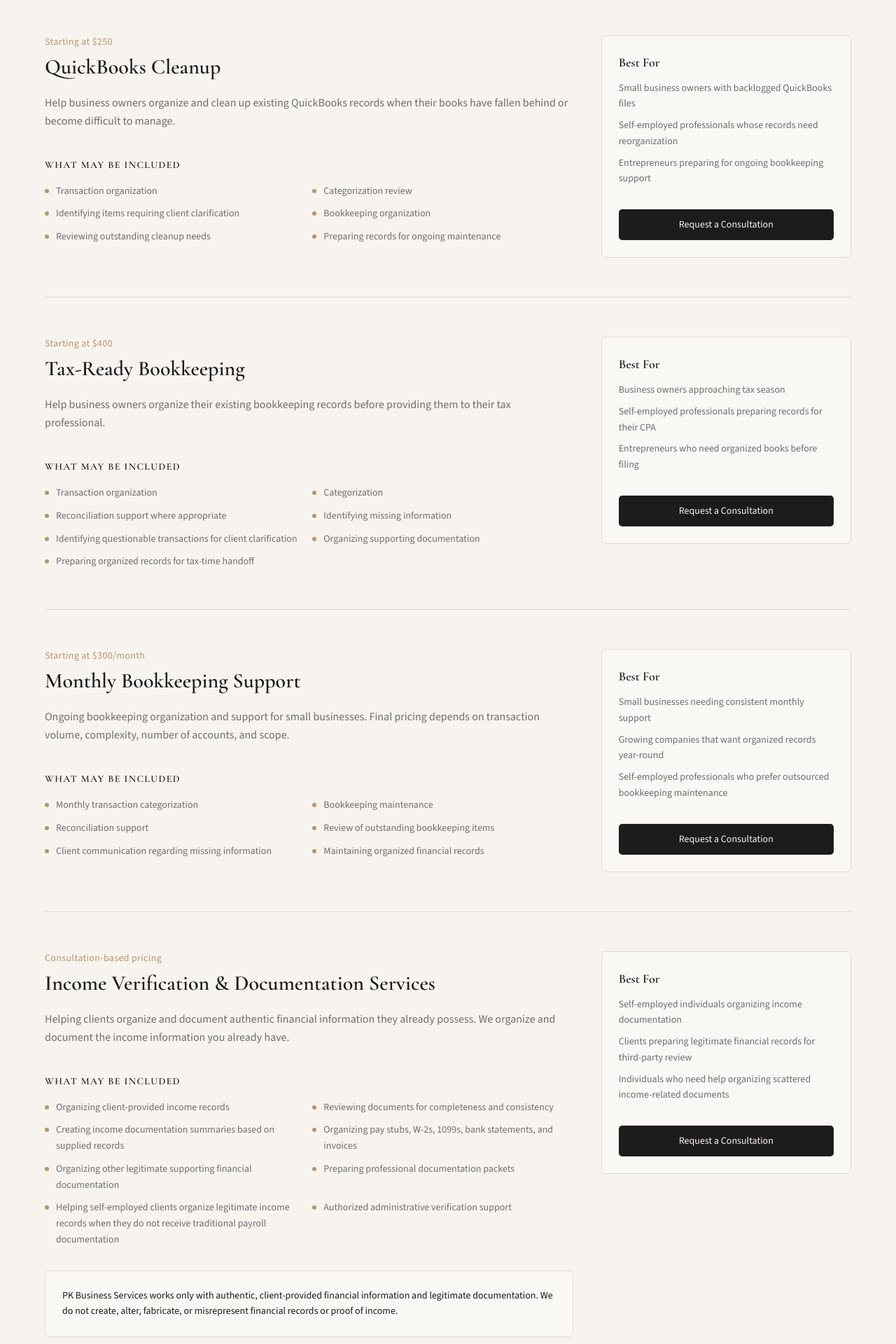
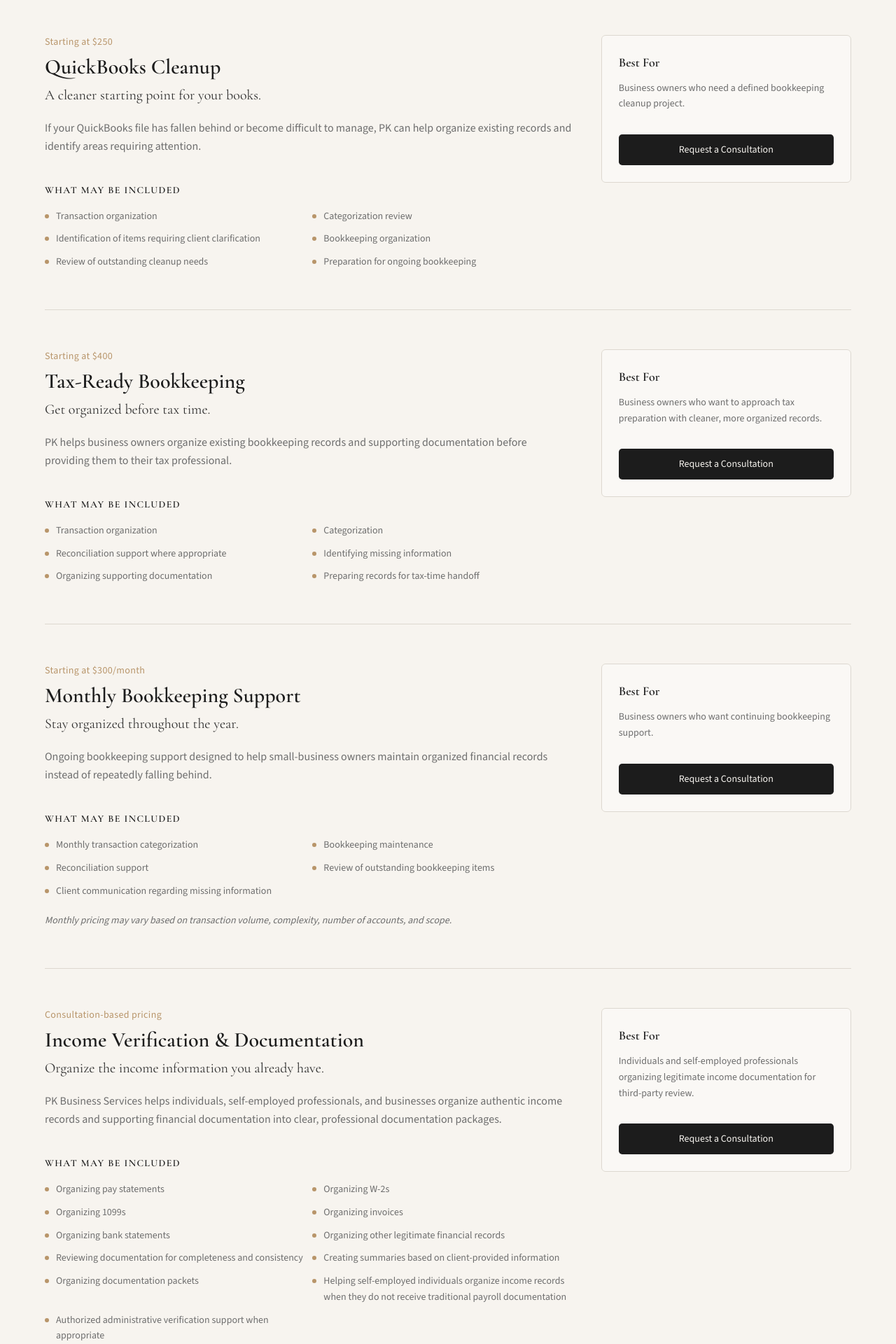
Before and after one commit to portiaallen/pk-business-web, a Next.js app: page /services in a window 1280 px wide. Shown: the part 420-2340 px from the top of the page at 70% size. Built offline with nearby package versions, Linux system fonts and the light colour scheme.

Commit message:
Sync site refinements (batch 3 continued)

```diff
--- a/src/content/services.ts
+++ b/src/content/services.ts
@@ -8,11 +8,13 @@
   id: ServiceId;
   name: string;
   shortName: string;
+  headline: string;
   price: string;
   shortDescription: string;
   description: string;
   scope: string[];
   bestFor: string[];
+  scopeNote?: string;
   href: string;
 }
 
@@ -21,23 +23,22 @@
     id: "quickbooks-cleanup",
     name: "QuickBooks Cleanup",
     shortName: "QuickBooks Cleanup",
+    headline: "A cleaner starting point for your books.",
     price: "Starting at $250",
     shortDescription:
-      "Organize and clean up existing QuickBooks records when your books have fallen behind or become difficult to manage.",
+      "Behind on your books? PK helps organize existing QuickBooks records, review transaction categorization, identify items requiring clarification, and create a cleaner starting point.",
     description:
-      "Help business owners organize and clean up existing QuickBooks records when their books have fallen behind or become difficult to manage.",
+      "If your QuickBooks file has fallen behind or become difficult to manage, PK can help organize existing records and identify areas requiring attention.",
     scope: [
       "Transaction organization",
       "Categorization review",
-      "Identifying items requiring client clarification",
+      "Identification of items requiring client clarification",
       "Bookkeeping organization",
-      "Reviewing outstanding cleanup needs",
-      "Preparing records for ongoing maintenance",
+      "Review of outstanding cleanup needs",
+      "Preparation for ongoing bookkeeping",
     ],
     bestFor: [
-      "Small business owners with backlogged QuickBooks files",
-      "Self-employed professionals whose records need reorganization",
-      "Entrepreneurs preparing for ongoing bookkeeping support",
+      "Business owners who need a defined bookkeeping cleanup project.",
     ],
     href: "/services#quickbooks-cleanup",
   },
@@ -45,24 +46,22 @@
     id: "tax-ready-bookkeeping",
     name: "Tax-Ready Bookkeeping",
     shortName: "Tax-Ready Bookkeeping",
+    headline: "Get organized before tax time.",
     price: "Starting at $400",
     shortDescription:
-      "Organize your bookkeeping records before providing them to your tax professional for a smoother tax-time handoff.",
+      "Get your business records organized before providing them to your tax professional. PK helps bring structure to existing bookkeeping records and supporting documentation.",
     description:
-      "Help business owners organize their existing bookkeeping records before providing them to their tax professional.",
+      "PK helps business owners organize existing bookkeeping records and supporting documentation before providing them to their tax professional.",
     scope: [
       "Transaction organization",
       "Categorization",
       "Reconciliation support where appropriate",
       "Identifying missing information",
-      "Identifying questionable transactions for client clarification",
       "Organizing supporting documentation",
-      "Preparing organized records for tax-time handoff",
+      "Preparing records for tax-time handoff",
     ],
     bestFor: [
-      "Business owners approaching tax season",
-      "Self-employed professionals preparing records for their CPA",
-      "Entrepreneurs who need organized books before filing",
+      "Business owners who want to approach tax preparation with cleaner, more organized records.",
     ],
     href: "/services#tax-ready-bookkeeping",
   },
@@ -70,49 +69,49 @@
     id: "monthly-bookkeeping",
     name: "Monthly Bookkeeping Support",
     shortName: "Monthly Bookkeeping Support",
+    headline: "Stay organized throughout the year.",
     price: "Starting at $300/month",
     shortDescription:
-      "Ongoing bookkeeping organization and support to help keep your financial records current and well-maintained.",
+      "Ongoing bookkeeping support designed to help small-business owners maintain organized records and avoid falling behind.",
     description:
-      "Ongoing bookkeeping organization and support for small businesses. Final pricing depends on transaction volume, complexity, number of accounts, and scope.",
+      "Ongoing bookkeeping support designed to help small-business owners maintain organized financial records instead of repeatedly falling behind.",
     scope: [
       "Monthly transaction categorization",
       "Bookkeeping maintenance",
       "Reconciliation support",
       "Review of outstanding bookkeeping items",
       "Client communication regarding missing information",
-      "Maintaining organized financial records",
     ],
-    bestFor: [
-      "Small businesses needing consistent monthly support",
-      "Growing companies that want organized records year-round",
-      "Self-employed professionals who prefer outsourced bookkeeping maintenance",
-    ],
+    scopeNote:
+      "Monthly pricing may vary based on transaction volume, complexity, number of accounts, and scope.",
+    bestFor: ["Business owners who want continuing bookkeeping support."],
     href: "/services#monthly-bookkeeping",
   },
   {
     id: "income-verification",
-    name: "Income Verification & Documentation Services",
+    name: "Income Verification & Documentation",
     shortName: "Income Verification & Documentation",
+    headline: "Organize the income information you already have.",
     price: "Consultation-based pricing",
     shortDescription:
-      "We organize and document the income information you already have — helping you prepare professional documentation from legitimate records.",
+      "Professional organization of authentic income records and supporting financial documentation for individuals, self-employed professionals, and businesses.",
     description:
-      "Helping clients organize and document authentic financial information they already possess. We organize and document the income information you already have.",
+      "PK Business Services helps individuals, self-employed professionals, and businesses organize authentic income records and supporting financial documentation into clear, professional documentation packages.",
     scope: [
-      "Organizing client-provided income records",
-      "Reviewing documents for completeness and consistency",
-      "Creating income documentation summaries based on supplied records",
-      "Organizing pay stubs, W-2s, 1099s, bank statements, and invoices",
-      "Organizing other legitimate supporting financial documentation",
-      "Preparing professional documentation packets",
-      "Helping self-employed clients organize legitimate income records when they do not receive traditional payroll documentation",
-      "Authorized administrative verification support",
+      "Organizing pay statements",
+      "Organizing W-2s",
+      "Organizing 1099s",
+      "Organizing invoices",
+      "Organizing bank statements",
+      "Organizing other legitimate financial records",
+      "Reviewing documentation for completeness and consistency",
+      "Creating summaries based on client-provided information",
+      "Organizing documentation packets",
+      "Helping self-employed individuals organize income records when they do not receive traditional payroll documentation",
+      "Authorized administrative verification support when appropriate",
     ],
     bestFor: [
-      "Self-employed individuals organizing income documentation",
-      "Clients preparing legitimate financial records for third-party review",
-      "Individuals who need help organizing scattered income-related documents",
+      "Individuals and self-employed professionals organizing legitimate income documentation for third-party review.",
     ],
     href: "/services#income-verification",
   },
--- a/src/content/site.ts
+++ b/src/content/site.ts
@@ -17,7 +17,7 @@
   disclaimer:
     "Information provided on this website is for general service information and does not constitute legal, financial, or tax advice.",
   incomeVerificationDisclosure:
-    "PK Business Services works only with authentic, client-provided financial information and legitimate documentation. We do not create, alter, fabricate, or misrepresent financial records or proof of income.",
+    "PK Business Services works only with authentic, client-provided financial information and legitimate documentation. We do not create, alter, fabricate, backdate, or misrepresent financial records or proof of income.",
   pricingNote:
     "Starting prices are provided for general guidance. Final pricing may vary based on scope, transaction volume, complexity, number of accounts, and condition of records.",
 } as const;
```
